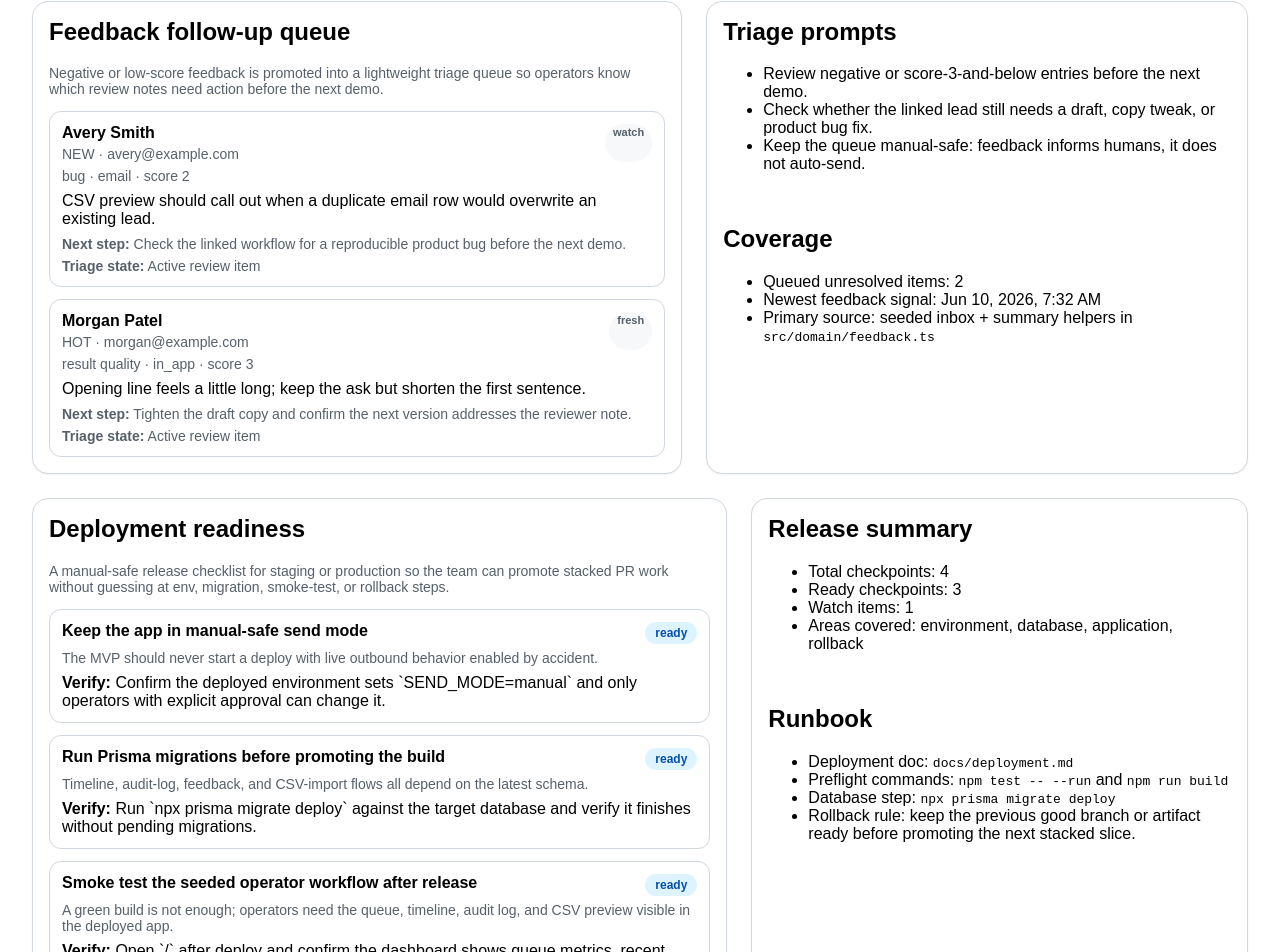
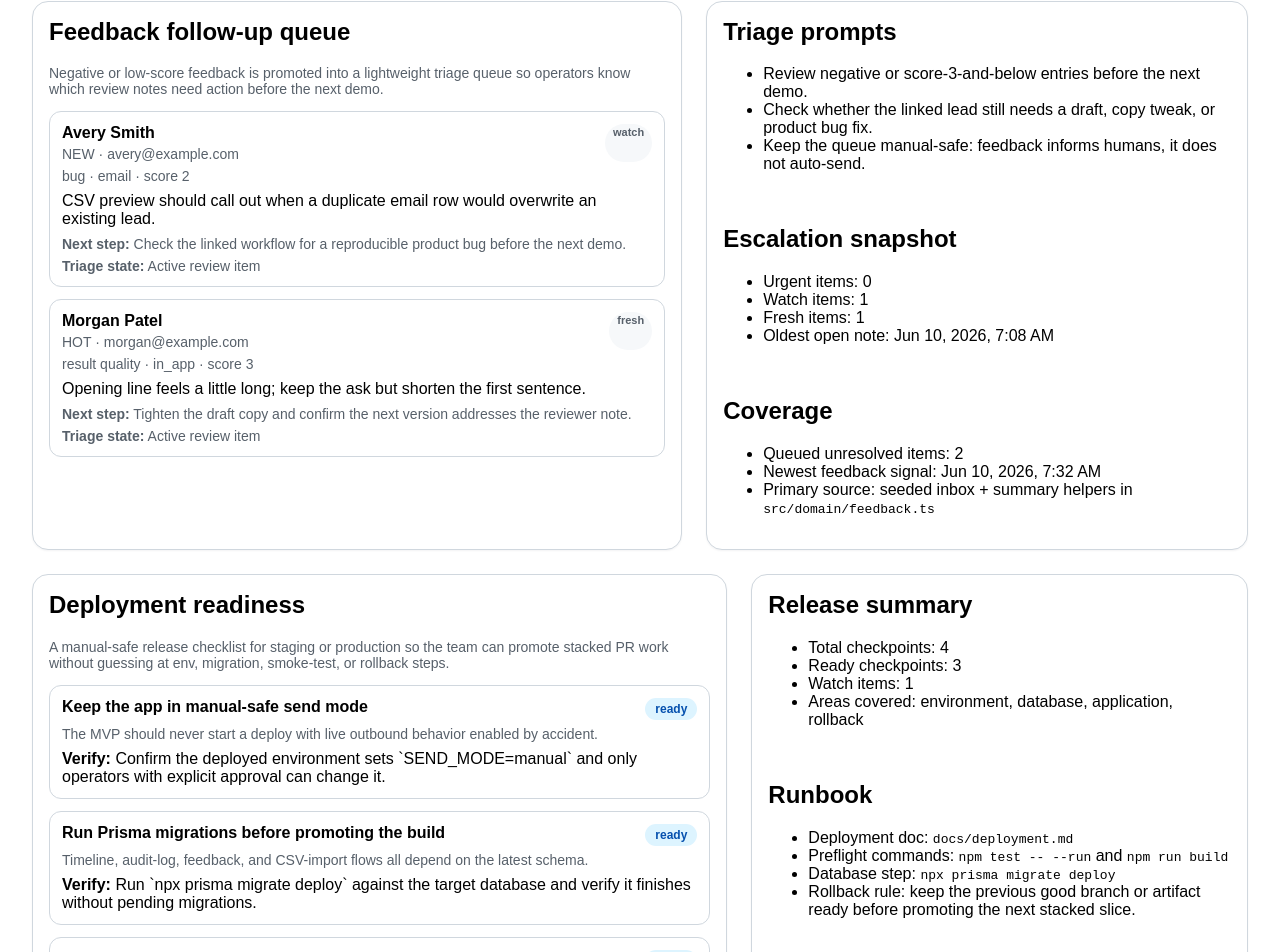
Before and after one commit to mendyraul/sales-followup-copilot, a Next.js app: page / in a window 1280 px wide. Shown: the part 2554-3506 px from the top of the page. Built offline with nearby package versions, Linux system fonts and the light colour scheme.

Commit message:
feat: add feedback escalation snapshot

```diff
--- a/src/app/page.tsx
+++ b/src/app/page.tsx
@@ -8,7 +8,7 @@ import { demoLeadNotes, demoTimelineEntries } from '../data/demoTimeline';
 import { recentAuditEntries, summarizeAuditCoverage } from '../domain/audit';
 import { parseLeadCsvPreview } from '../domain/csv-import';
 import { summarizeDeploymentChecklist } from '../domain/deployment';
-import { feedbackActionHint, feedbackEscalation, feedbackHotspots, feedbackNeedsAttention, recentFeedback, summarizeFeedback } from '../domain/feedback';
+import { feedbackActionHint, feedbackEscalation, feedbackHotspots, feedbackNeedsAttention, recentFeedback, summarizeFeedback, summarizeFeedbackEscalations } from '../domain/feedback';
 import { summarizeManualQaChecklist } from '../domain/manual-qa';
 import { needsAttention } from '../domain/queue';
 import { entriesForLead, notePreview, notesForLead, summarizeTimeline } from '../domain/timeline';
@@ -18,6 +18,7 @@ const latestEvents = recentAuditEntries(demoAuditLog, 4);
 const queue = needsAttention(demoLeads);
 const deploymentSummary = summarizeDeploymentChecklist(demoDeploymentChecklist);
 const feedbackSummary = summarizeFeedback(demoFeedbackEntries);
+const feedbackEscalationSummary = summarizeFeedbackEscalations(demoFeedbackEntries);
 const latestFeedback = recentFeedback(demoFeedbackEntries);
 const feedbackFollowUps = feedbackNeedsAttention(demoFeedbackEntries);
 const feedbackLeadHotspots = feedbackHotspots(demoFeedbackEntries);
@@ -238,6 +239,16 @@ export default function HomePage() {
               <li>Review negative or score-3-and-below entries before the next demo.</li>
               <li>Check whether the linked lead still needs a draft, copy tweak, or product bug fix.</li>
               <li>Keep the queue manual-safe: feedback informs humans, it does not auto-send.</li>
+            </ul>
+          </div>
+
+          <div>
+            <h2>Escalation snapshot</h2>
+            <ul>
+              <li>Urgent items: {feedbackEscalationSummary.urgent}</li>
+              <li>Watch items: {feedbackEscalationSummary.watch}</li>
+              <li>Fresh items: {feedbackEscalationSummary.fresh}</li>
+              <li>Oldest open note: {formatTimestamp(feedbackEscalationSummary.oldestOpenAt ?? '')}</li>
             </ul>
           </div>
 
--- a/src/domain/feedback.ts
+++ b/src/domain/feedback.ts
@@ -111,6 +111,15 @@ export type FeedbackHotspot = {
 
 export type FeedbackEscalation = 'resolved' | 'fresh' | 'watch' | 'urgent';
 
+export type FeedbackEscalationSummary = {
+  urgent: number;
+  watch: number;
+  fresh: number;
+  resolved: number;
+  open: number;
+  oldestOpenAt: string | null;
+};
+
 export function feedbackEscalation(record: FeedbackRecord, now = new Date()): FeedbackEscalation {
   if (record.resolved) {
     return 'resolved';
@@ -128,6 +137,35 @@ export function feedbackEscalation(record: FeedbackRecord, now = new Date()): Fe
   }
 
   return ageHours >= 72 ? 'watch' : 'fresh';
+}
+
+export function summarizeFeedbackEscalations(records: FeedbackRecord[], now = new Date()): FeedbackEscalationSummary {
+  const summary: FeedbackEscalationSummary = {
+    urgent: 0,
+    watch: 0,
+    fresh: 0,
+    resolved: 0,
+    open: 0,
+    oldestOpenAt: null,
+  };
+
+  let oldestOpenTimestamp = Number.POSITIVE_INFINITY;
+
+  for (const record of records) {
+    const escalation = feedbackEscalation(record, now);
+    summary[escalation] += 1;
+
+    if (!record.resolved) {
+      summary.open += 1;
+      const recordTimestamp = new Date(record.createdAt).getTime();
+      if (Number.isFinite(recordTimestamp) && recordTimestamp < oldestOpenTimestamp) {
+        oldestOpenTimestamp = recordTimestamp;
+        summary.oldestOpenAt = record.createdAt;
+      }
+    }
+  }
+
+  return summary;
 }
 
 export function feedbackActionHint(record: FeedbackRecord, now = new Date()) {
```
Also changed, not shown: 3 other files (tests, documents, lock files or other folders).
